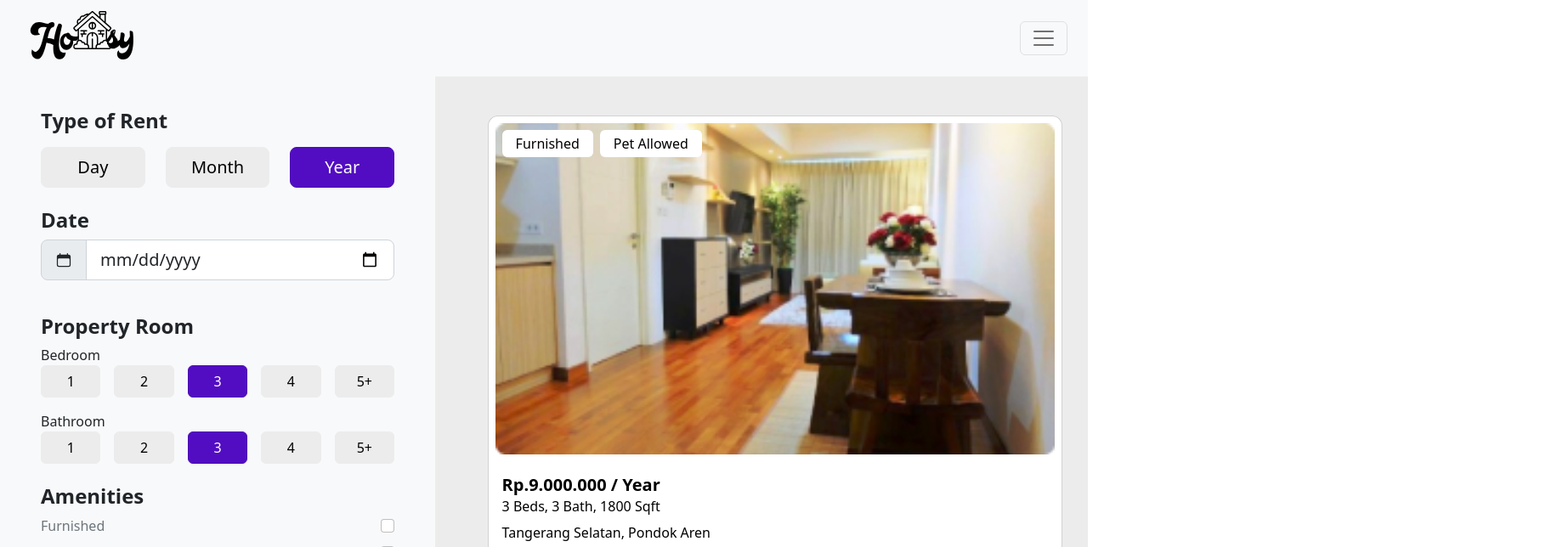
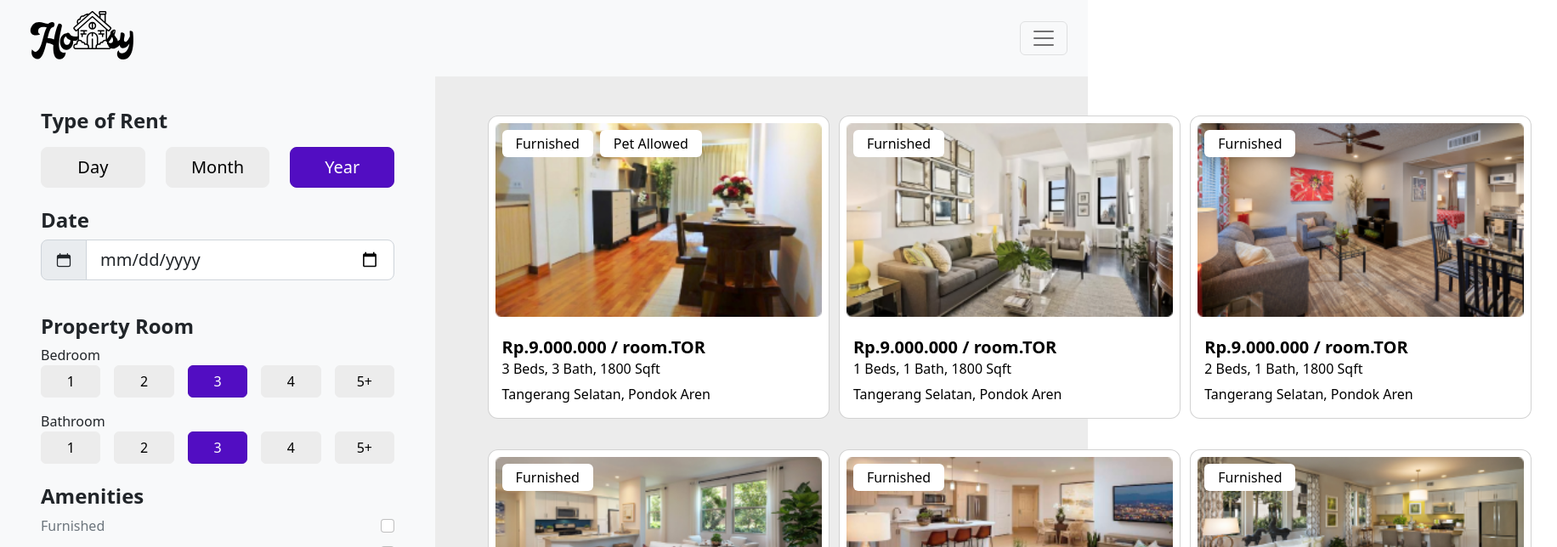
Before and after one commit to omoWahyu/housy-frontend, a React (Create React App) app: page / in a window 1280 px wide. Shown: the top 644 px of the page at 85% size, 1832 px wide, since content can reach past the window. Built offline with nearby package versions, Linux system fonts and the light colour scheme.

Commit message:
checkpoint data

```diff
--- a/src/components/card/Store/index.jsx
+++ b/src/components/card/Store/index.jsx
@@ -12,7 +12,7 @@ function DisplayedRoom(props) {
 					<Link
 						to={"/detail/" + k}
 						key={k}
-						className='col'
+						className='w-100'
 						style={{ textDecoration: "none" }}
 					>
 						<Card className={props.className}>
@@ -30,7 +30,7 @@ function DisplayedRoom(props) {
 							/>
 							<Card.Body>
 								<Card.Title>
-									<strong>{conqurency(room.cost)} / Year</strong>
+									<strong>{conqurency(room.cost)} / room.TOR</strong>
 								</Card.Title>
 								<Card.Subtitle className='mb-2'>
 									{room.bed} Beds, {room.bath} Bath, {room.size} Sqft
--- a/src/pages/Home/home.module.css
+++ b/src/pages/Home/home.module.css
@@ -21,7 +21,7 @@
   top: 0;
   z-index: 19;
   width: 32rem;
-  height: 100vh;
+  min-height: 100vh;
   padding: 8rem 3rem 3rem 3rem;
   overflow: auto;
   background-color: #f8f9fa;
@@ -40,5 +40,17 @@
 
 .RoomLink:hover {
   background-color: #ece8f1;
-color: black;
+  color: black;
 }
+
+.RoomsDisplay {
+  display: grid;
+  grid-template-columns: repeat(1, minmax(0, 1fr));
+}
+
+@media (min-width: 1024px) {
+  .RoomsDisplay {
+  width: 1240px;
+    grid-template-columns: repeat(3, minmax(0, 1fr));
+  }
+}
--- a/src/pages/Home/index.jsx
+++ b/src/pages/Home/index.jsx
@@ -49,7 +49,7 @@ export default function Home() {
 				<div>
 					<section className={css.MainWithSidebar}>
 						<div className='p-lg-4'>
-							<div className='row row-cols-1 row-cols-xxl-3'>
+							<div className={css.RoomsDisplay}>
 								<DisplayedRoom
 									Rooms={filterData(DataRooms)}
 									className={css.RoomLink}
```
